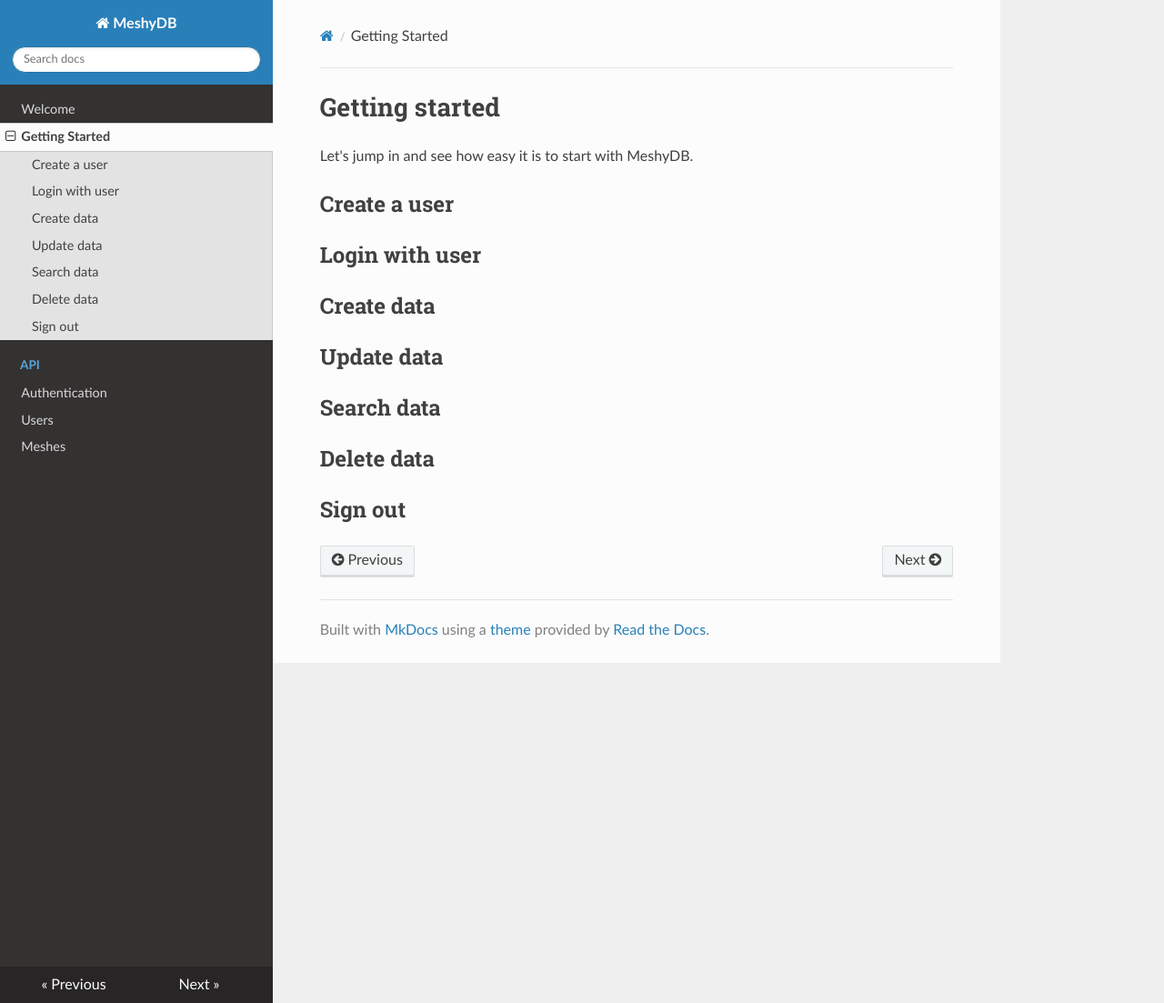
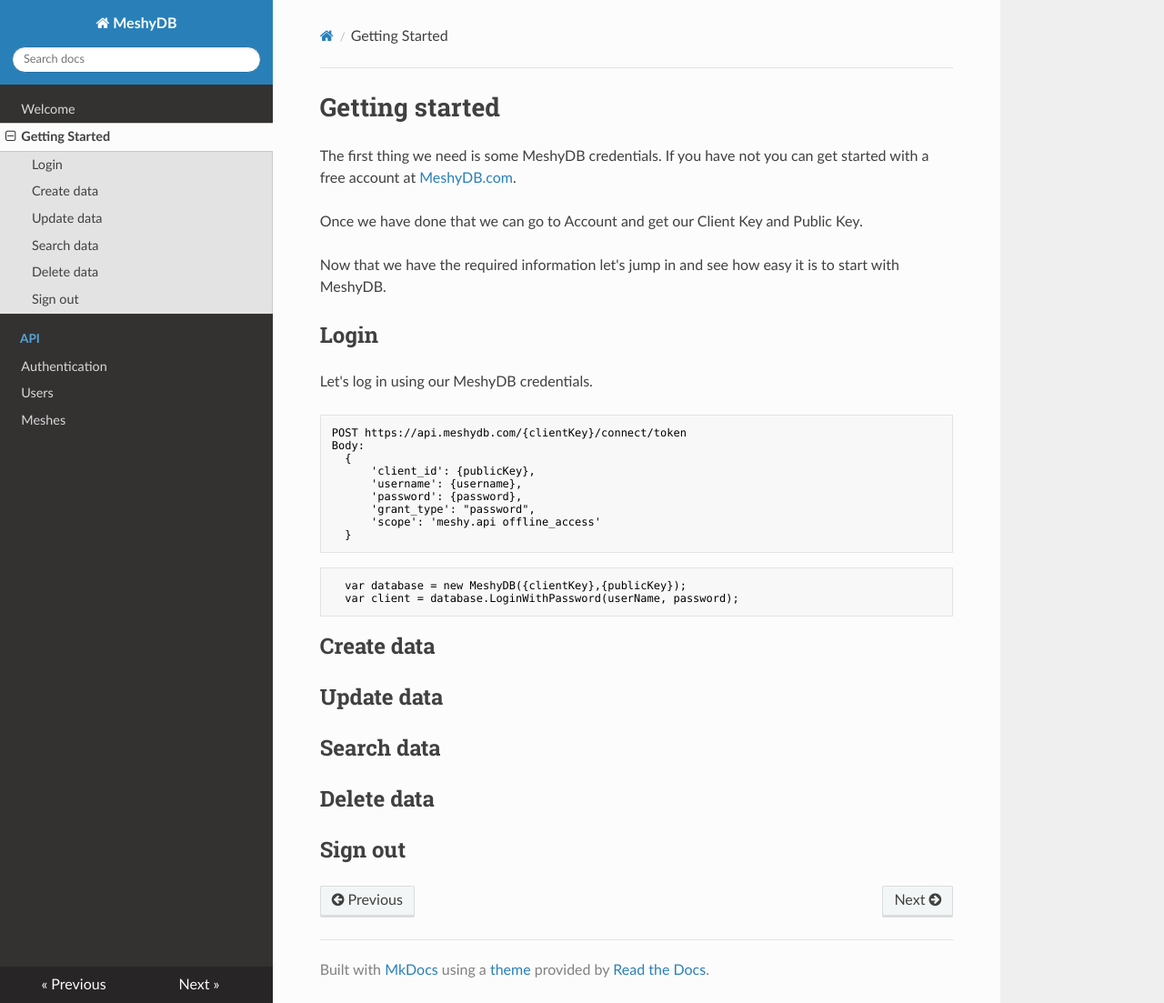
Before and after one commit to yetisoftworks/MeshyDB.SDK, an MkDocs documentation site: the page built from docs/gettingstarted.md, in a window 1280 px wide and 1103 px high. Shown: the whole window at 91% size. Built offline with MkDocs 1.6.1, drawn with Linux system fonts in a browser that asks for light colours; nearby versions of some CDN libraries.

Commit message:
Update gettingstarted.md

````diff
--- a/docs/gettingstarted.md
+++ b/docs/gettingstarted.md
@@ -1,9 +1,29 @@
 # Getting started
-Let's jump in and see how easy it is to start with MeshyDB.
+The first thing we need is some MeshyDB credentials. If you have not you can get started with a free account at [MeshyDB.com](https://meshydb.com).
 
-## Create a user
+Once we have done that we can go to Account and get our Client Key and Public Key.
 
-## Login with user
+Now that we have the required information let's jump in and see how easy it is to start with MeshyDB.
+
+## Login
+Let's log in using our MeshyDB credentials.
+
+``` rest
+POST https://api.meshydb.com/{clientKey}/connect/token
+Body:
+  {
+      'client_id': {publicKey},
+      'username': {username},
+      'password': {password},
+      'grant_type': "password",
+      'scope': 'meshy.api offline_access'
+  }
+```
+
+```c#
+  var database = new MeshyDB({clientKey},{publicKey});
+  var client = database.LoginWithPassword(userName, password);
+```
 
 ## Create data
 
````
